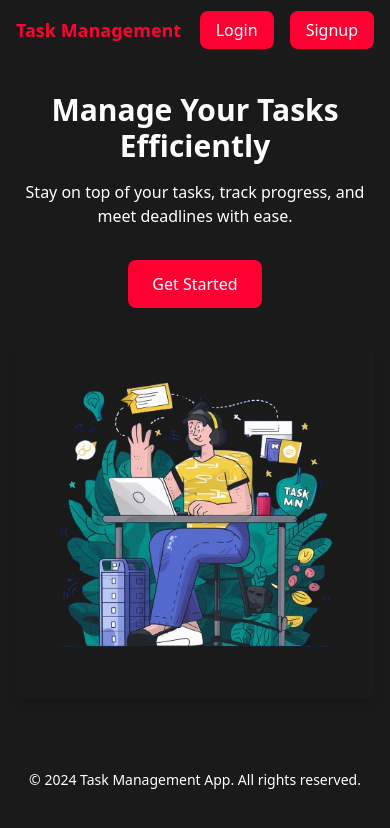
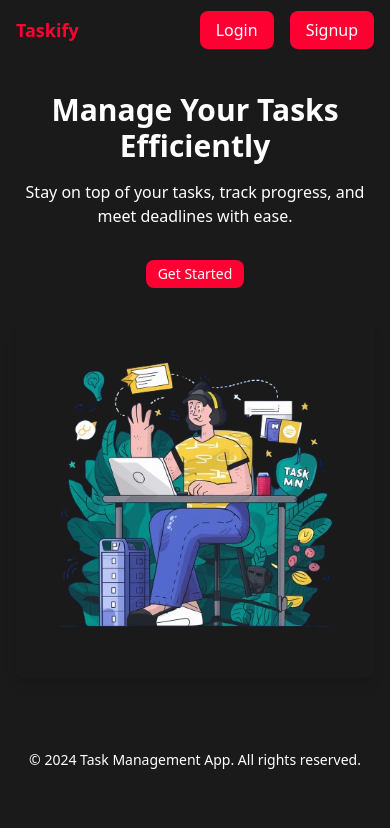
Before and after one commit to Jayant818/Assignment-WorldRef, a React (Vite) app in the folder frontend/: page / in a window 390 px wide. Shown: the top 828 px of the page. Built offline with nearby package versions, Linux system fonts and the light colour scheme.

Commit message:
make design fixes

```diff
--- a/frontend/src/components/Home/Hero.tsx
+++ b/frontend/src/components/Home/Hero.tsx
@@ -12,7 +12,7 @@ const Hero = () => {
 					</p>
 					<a
 						href="/tasks"
-						className="bg-task-red text-white px-6 py-3 rounded-lg hover:bg-red-600 mx-auto md:mx-0 w-fit"
+						className="bg-task-red text-white px-3 py-1 text-sm md:text-base  md:px-6 md:py-3  rounded-lg hover:bg-red-600 mx-auto md:mx-0 w-fit"
 					>
 						Get Started
 					</a>
--- a/frontend/src/components/shared/Navbar.tsx
+++ b/frontend/src/components/shared/Navbar.tsx
@@ -17,7 +17,7 @@ const Navbar = () => {
 		<nav className="bg-task-dark text-white p-4">
 			<div className="container mx-auto flex justify-between items-center">
 				<Link to="/" className="text-lg md:text-2xl font-bold text-task-red">
-					Task Management
+					Taskify
 				</Link>
 				<div className="flex items-center gap-4">
 					{data.status === "success" ? (
```
Also changed, not shown: 2 other files (tests, documents, lock files or other folders).
